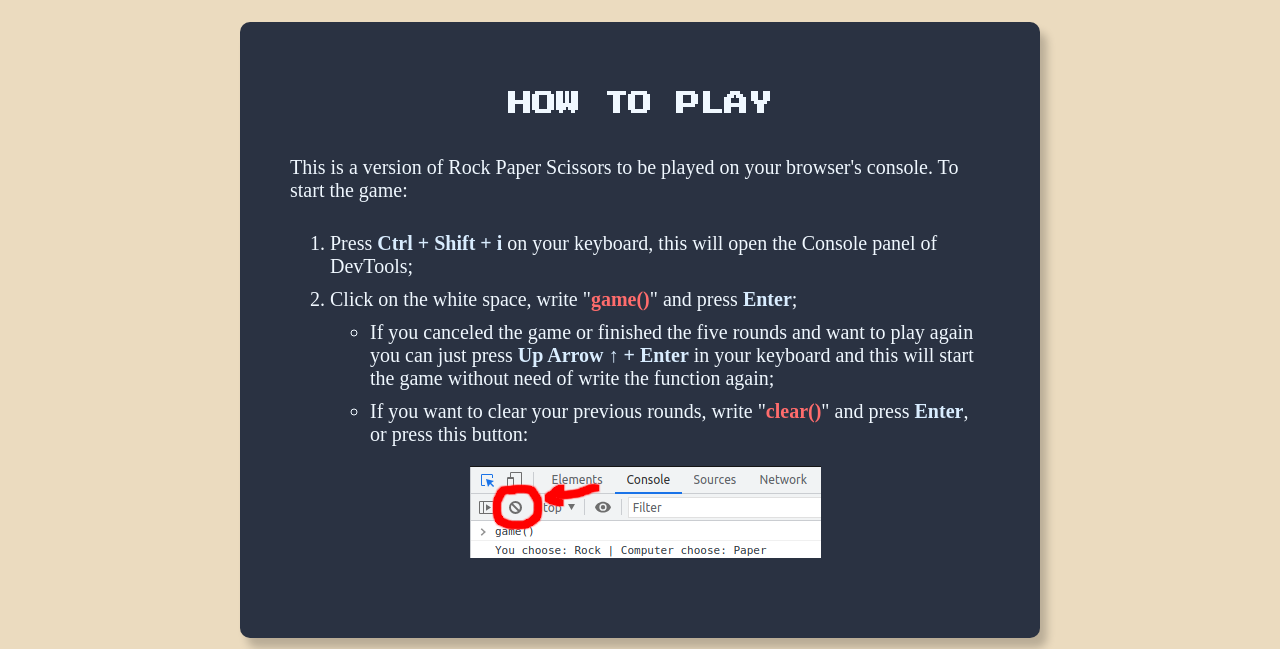
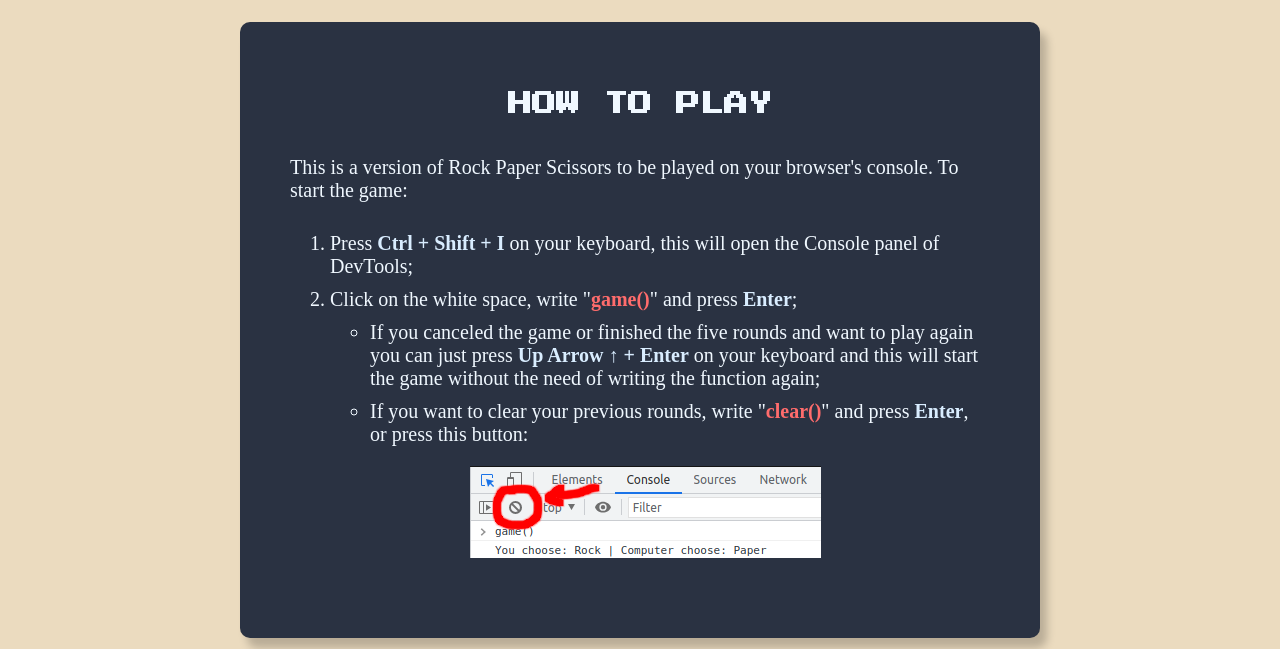
Before and after one commit to araujodanield/odin-rock-paper-scissors, a plain HTML site: page index.html in a window 1280 px wide. Shown: the part 104-753 px from the top of the page. Drawn offline with nearby package versions, Linux system fonts and the light colour scheme.

Commit message:
Fix some writing errors

```diff
--- a/index.html
+++ b/index.html
@@ -17,10 +17,10 @@
 
         <p>This is a version of Rock Paper Scissors to be played on your browser's console. To start the game:</p>
         <ol>
-            <li>Press <b>Ctrl + Shift + i</b> on your keyboard, this will open the Console panel of DevTools;</li>
+            <li>Press <b>Ctrl + Shift + I</b> on your keyboard, this will open the Console panel of DevTools;</li>
             <li>Click on the white space, write "<span>game()</span>" and press <b>Enter</b>;</li>
             <ul>
-                <li>If you canceled the game or finished the five rounds and want to play again you can just press <b>Up Arrow ↑ + Enter</b> in your keyboard and this will start the game without need of write the function again;</li>
+                <li>If you canceled the game or finished the five rounds and want to play again you can just press <b>Up Arrow ↑ + Enter</b> on your keyboard and this will start the game without the need of writing the function again;</li>
                 <li>If you want to clear your previous rounds, write "<span>clear()</span>" and press <b>Enter</b>, or press this button:</li>
                 <img src="clearConsoleReference.png" alt="A print showing the 'clear console' button in DevTools">
             </ul>
```
